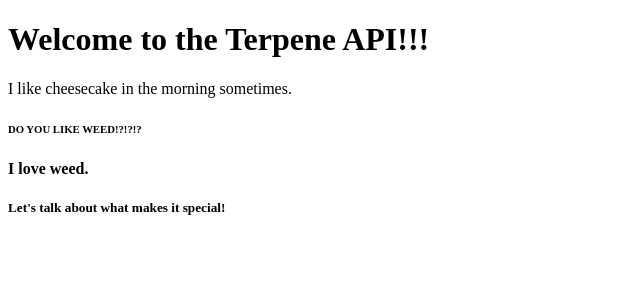
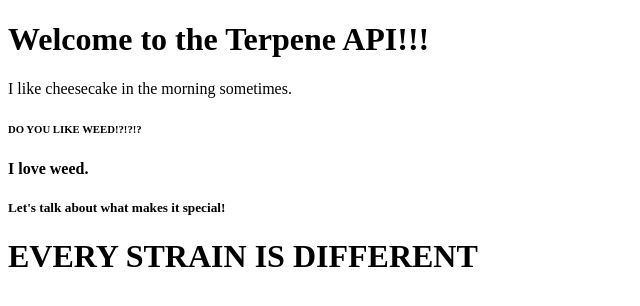
Before and after one commit to jazzypants1989/terpene-api-demo, a website: page index.html in a window 1280 px wide. Shown: the whole page, without its empty margins (0-640 px from the left). Drawn offline with Linux system fonts and the light colour scheme.

Commit message:
or perhaps this is too much

```diff
--- a/index.html
+++ b/index.html
@@ -17,5 +17,7 @@
 
     <h5>Let's talk about what makes it special!
     </h5>
+
+    <h1>EVERY STRAIN IS DIFFERENT</h1>
 </body>
 </html>
```
